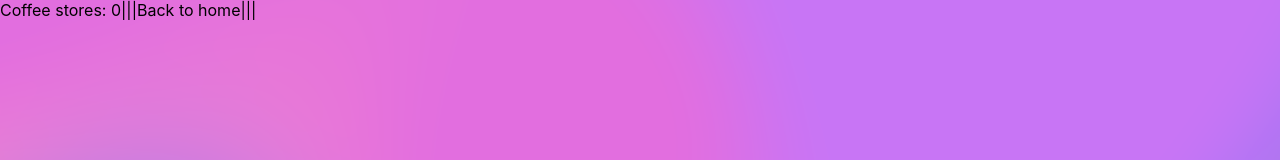
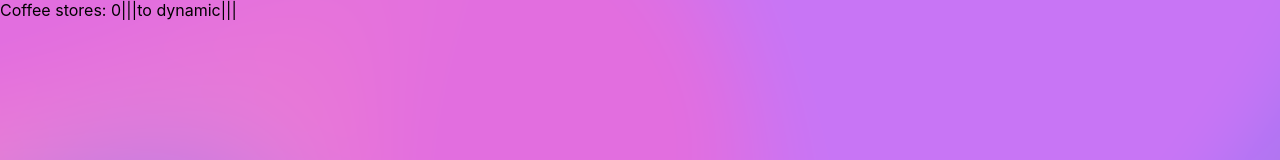
Before and after one commit to And4Web/discover-coffee-shop-nextjsapp, a Next.js app: page /coffee-stores/0 in a window 1280 px wide. Shown: the top 160 px of the page. Built offline with nearby package versions, Linux system fonts and the light colour scheme.

Commit message:
created a dynamic router and Link

```diff
--- a/pages/coffee-stores/[id].js
+++ b/pages/coffee-stores/[id].js
@@ -8,7 +8,7 @@ const CoffeeStores = () => {
     <div>
       {" "}
       Coffee stores: {router.query.id}
-      <Link href="/">|||Back to home|||</Link>
+      <Link href="/coffee-stores/dynamic">|||to dynamic|||</Link>
     </div>
   );
 };
```
